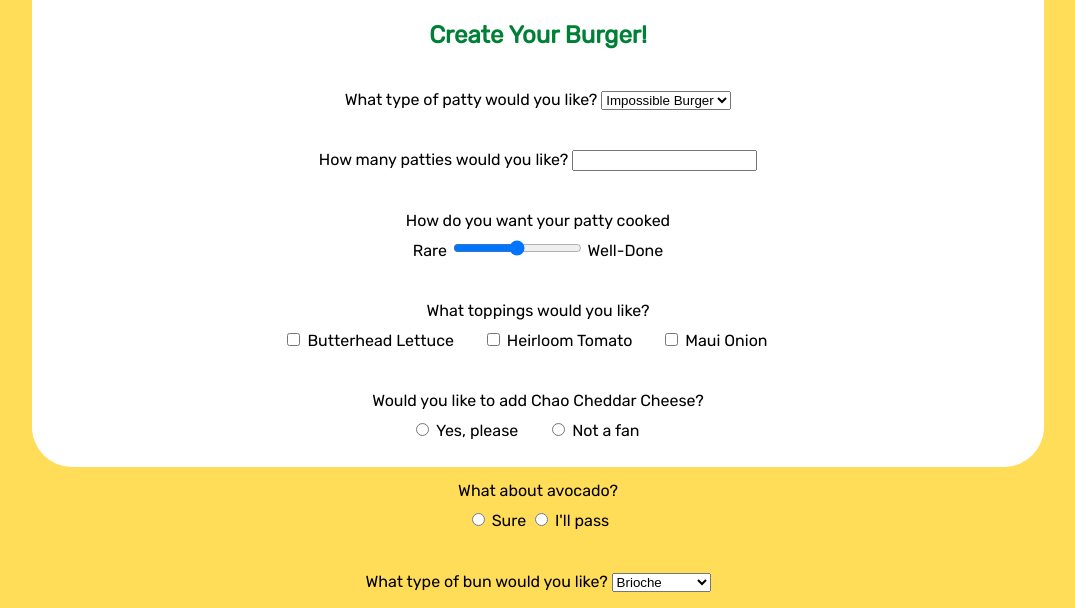
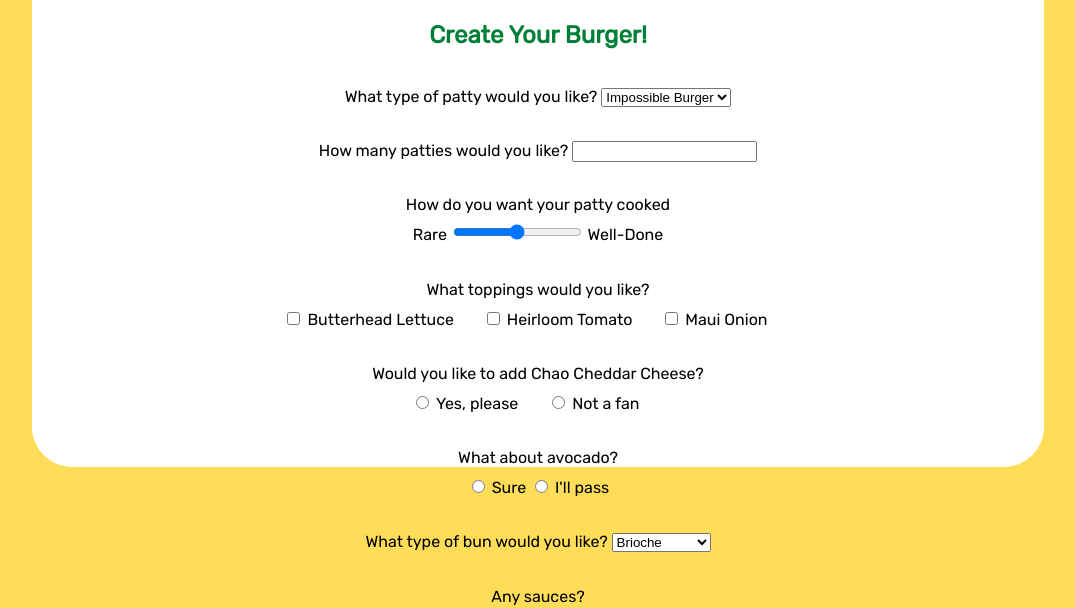
Before and after one commit to marisabrantley/burger-html-form, a plain HTML site: page index.html in a window 1280 px wide. Shown: the part 331-939 px from the top of the page, without its empty margins (102-1177 px from the left). Drawn offline with Linux system fonts and the light colour scheme.

Commit message:
Update style.css with decreased section padding

```diff
--- a/style.css
+++ b/style.css
@@ -54,7 +54,7 @@ p {
 .bun-type,
 .sauce-selection,
 .extra-info {
-  padding: 1.5% 1.5%;
+  padding: 1.2% 1.2%;
 }
 
 .toppings label, .cheesy label {
```
